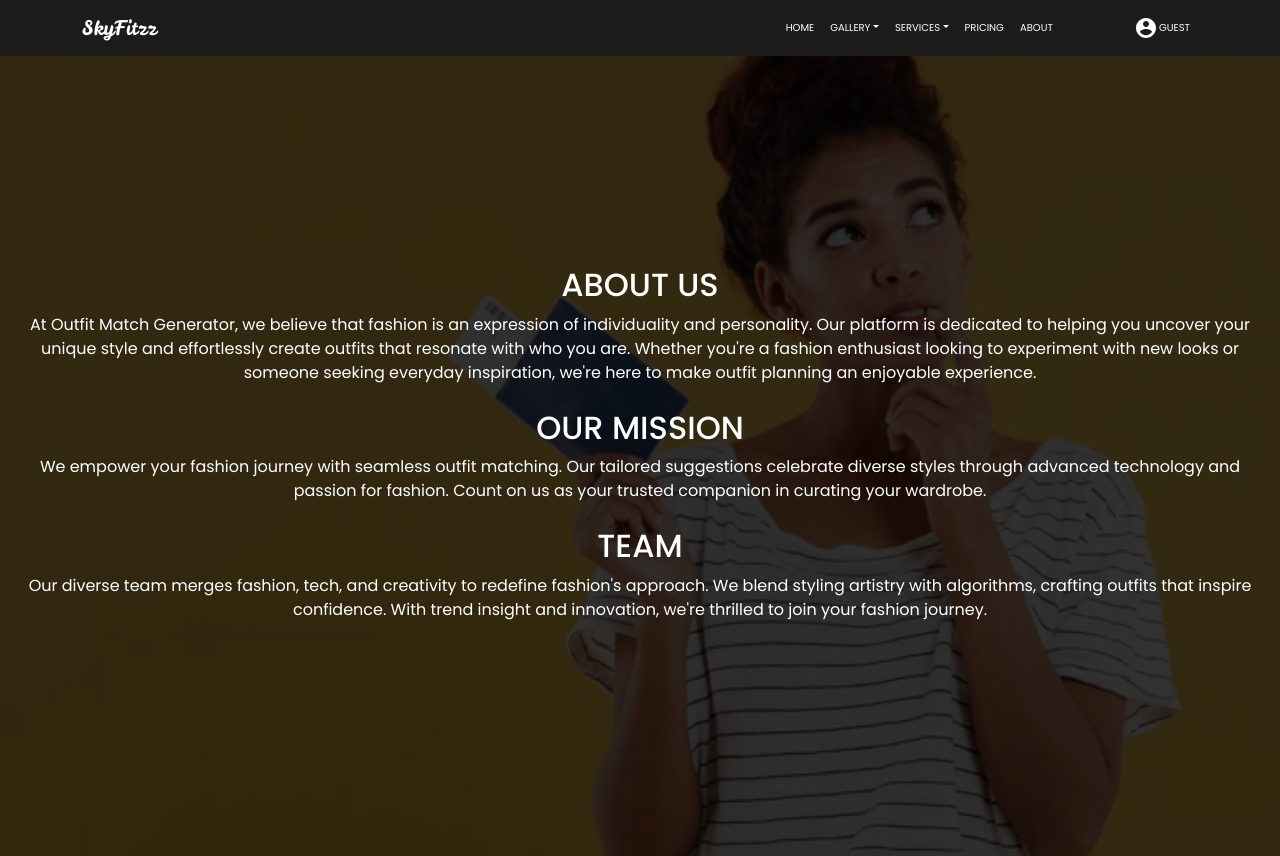
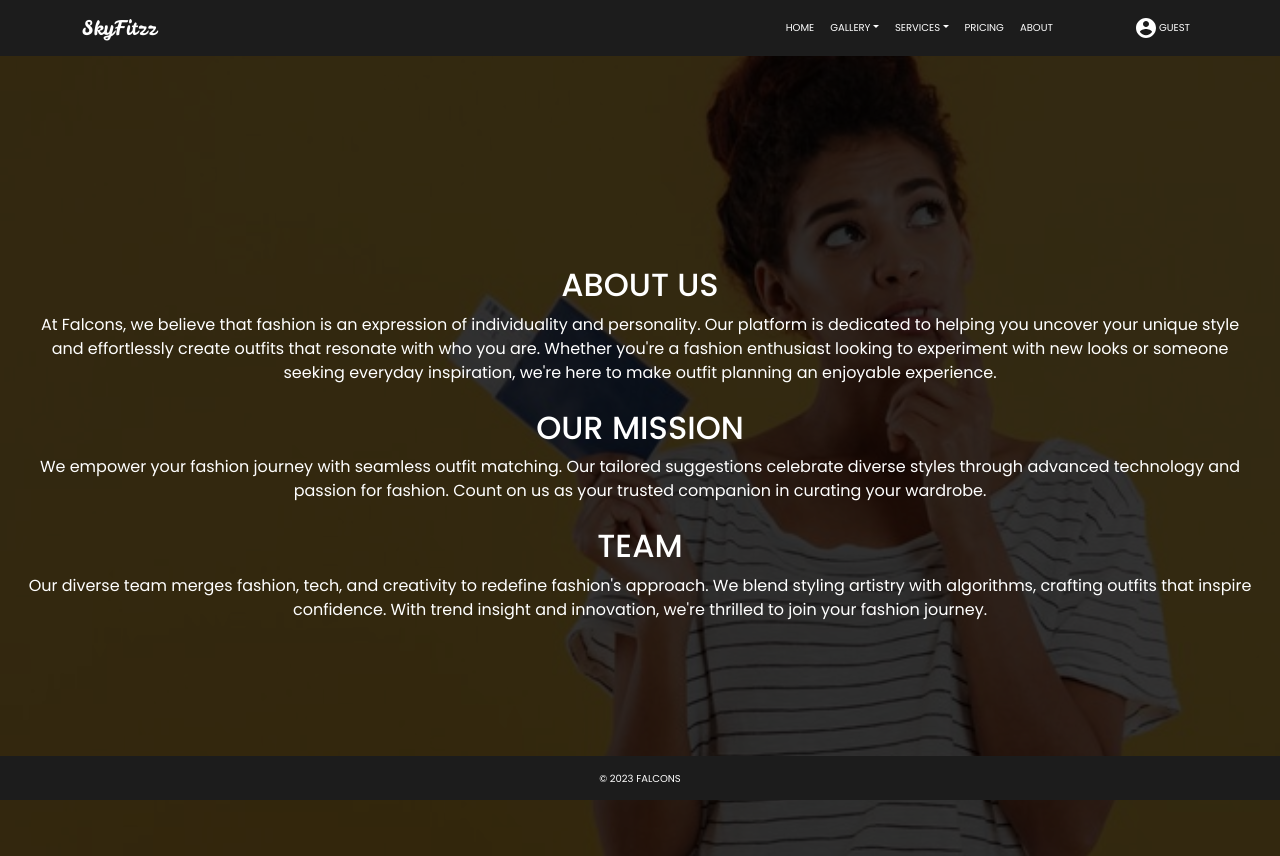
Before and after one commit to isw-academy-falcons/e-wardrobe-front, a React (Create React App) app: page /about in a window 1280 px wide. Built offline with nearby package versions, Linux system fonts and the light colour scheme.

Commit message:
About us fix

```diff
--- a/src/components/Feedback.css
+++ b/src/components/Feedback.css
@@ -51,7 +51,7 @@
     }
   }
 
-  button {
+ .feedback-container button {
     display: block;
     margin: 10px auto;
     padding: 10px 20px;
@@ -62,7 +62,7 @@
     cursor: pointer;
   }
 
-  button:hover {
+  .feedback-container button:hover {
     background-color: #00b327;
   }
 
--- a/src/pages/about/About.js
+++ b/src/pages/about/About.js
@@ -2,6 +2,7 @@ import React from 'react';
 import AppNavBar from '../../components/AppNavBar';
 import img6 from '../../assets/images/about/Image.svg';
 import './About.css'
+import Footer from '../../components/Footer';
 
 const About = () => {
   return (
@@ -11,7 +12,7 @@ const About = () => {
         <div className="text-white text-center px-4 max-h-[60%]">
 
           <h2 className="text-2xl font-bold mb-2">ABOUT US</h2>
-          <p className="text-md mb-4">At Outfit Match Generator, we believe that fashion is an expression of individuality and personality.
+          <p className="text-md mb-4">At Falcons, we believe that fashion is an expression of individuality and personality.
            Our platform is dedicated to helping you uncover your unique style and effortlessly create outfits that
            resonate with who you are. Whether you're a fashion enthusiast looking to experiment with new looks
             or someone seeking everyday inspiration, we're here to make outfit planning an enjoyable experience.</p>
@@ -27,6 +28,7 @@ const About = () => {
            approach. We blend styling artistry with algorithms, crafting outfits that inspire confidence.
            With trend insight and innovation, we're thrilled to join your fashion journey.</p>
         </div>
+        <Footer />
       </div>
     </>
   );
```
